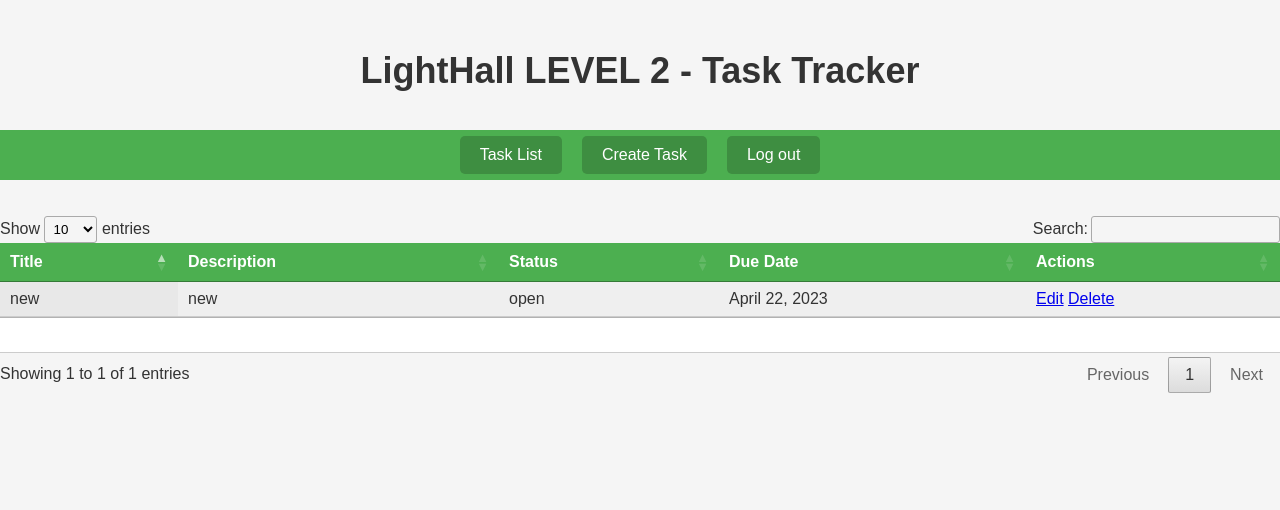
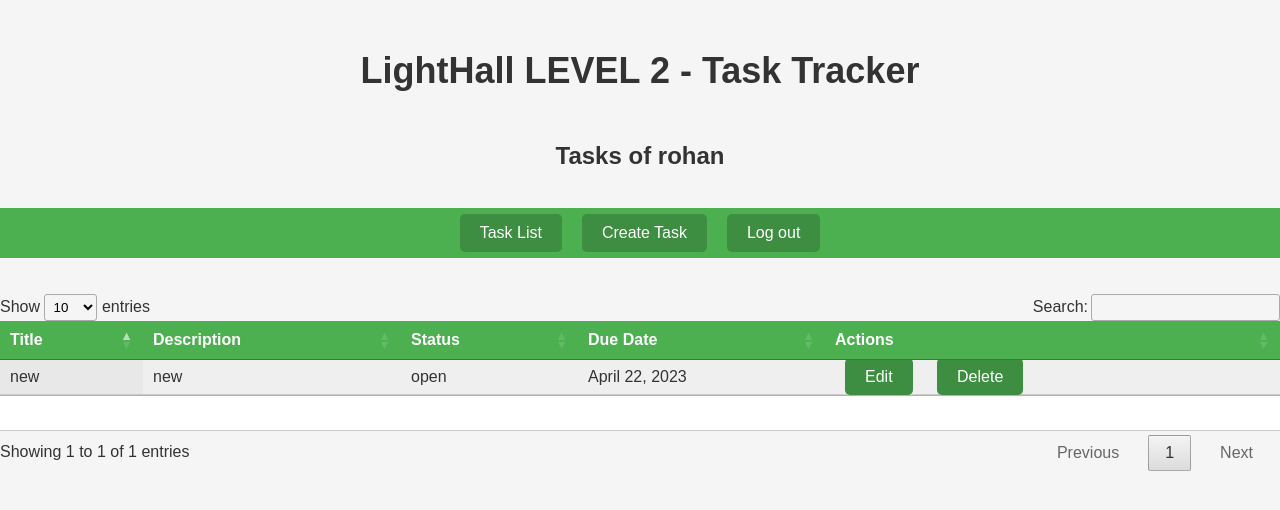
Before and after one commit to RohanL1/lighthall_level2_task_tracker, a Django app: page /task/2/list/ in a window 1280 px wide. Shown: the top 510 px of the page. Run offline with Django 4.2, Linux system fonts and the light colour scheme; data comes from the database, SQL or seed files in the repository; some libraries are stand-ins or nearby versions.

Commit message:
completed

```diff
--- a/task/templates/task_list.html
+++ b/task/templates/task_list.html
@@ -22,6 +22,14 @@
         margin-bottom: 20px;
       }
 
+      h2 {
+        font-size: 24px;
+        font-weight: bold;
+        text-align: center;
+        margin-top: 50px;
+        margin-bottom: 20px;
+      }
+
       nav {
         background-color: #4CAF50;
         color: #fff;
@@ -32,6 +40,14 @@
       }
 
       nav a {
+        color: #fff;
+        text-decoration: none;
+        padding: 10px 20px;
+        margin: 0 10px;
+        border-radius: 5px;
+        background-color: #3e8e41;
+      }
+      a {
         color: #fff;
         text-decoration: none;
         padding: 10px 20px;
@@ -99,6 +115,7 @@
 </head>
 <body>
 <h1>LightHall LEVEL 2 - Task Tracker</h1>
+<h2>Tasks of {{user_name}}</h2>
 </br>
 <nav>
   {% comment %} <ul>
--- a/task/views.py
+++ b/task/views.py
@@ -17,23 +17,13 @@ def log_out(request):
 
 
 def list_tasks(request,pk):
-    # tasks = [
-    #     {'title' : 'test',
-    #     'description' : 'test',
-    #     'status' : 'open',
-    #     'due_date' : '2023-01-23'
-    #     } ,
-    #     {'title' : 'abc',
-    #     'description' : 'abc',
-    #     'status' : 'in progress',
-    #     'due_date' : '2023-01-24'
-    #     }
-    # ]
     curr_user = get_object_or_404(CustUser, id = pk)
     task = Task.objects.filter(user = curr_user)
+
     context = {
         'user_id': curr_user.id,
-        'tasks': task
+        'tasks': task,
+        'user_name' : curr_user.username,
     }
     return render(request, 'task_list.html', context=context)
 
```
